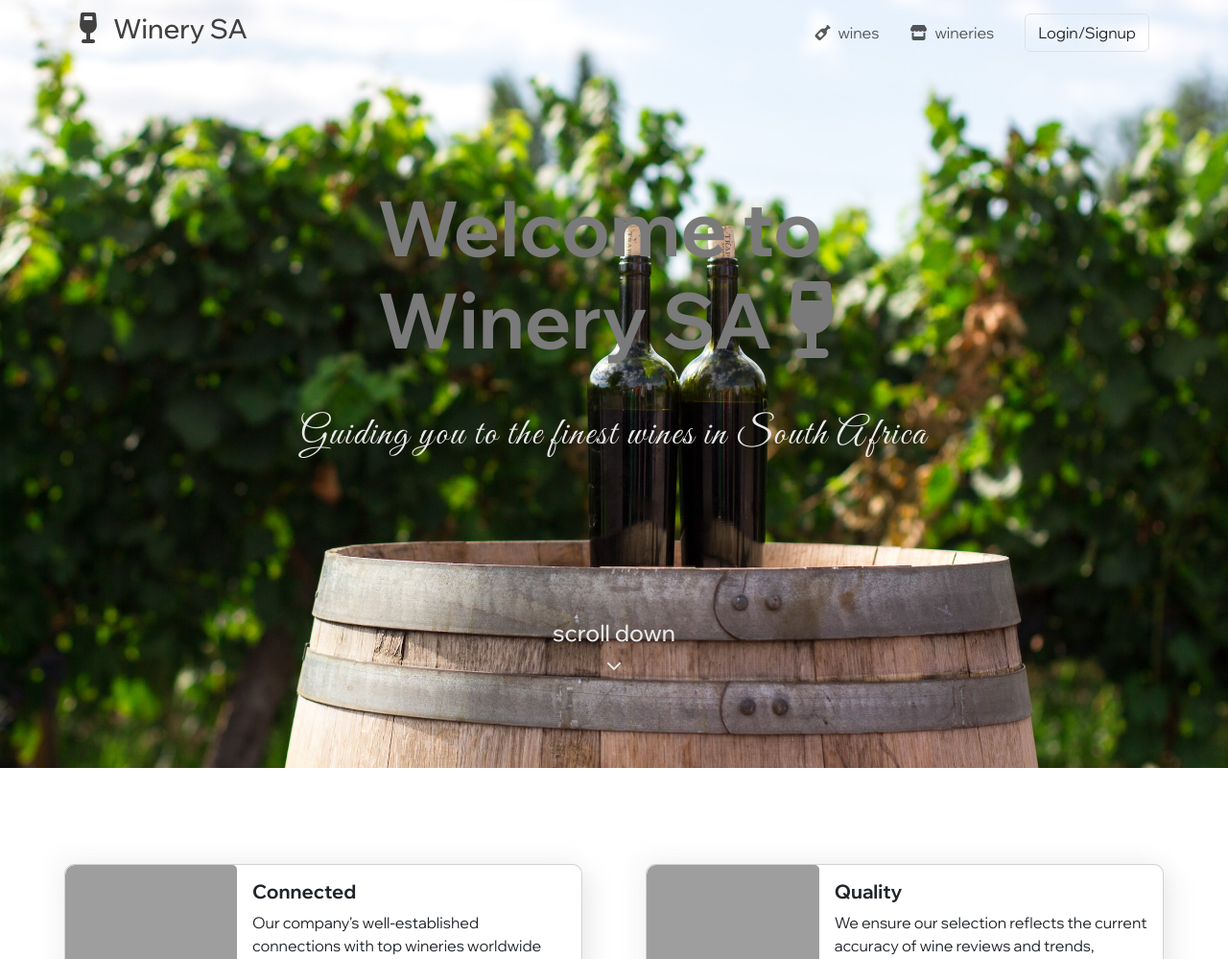
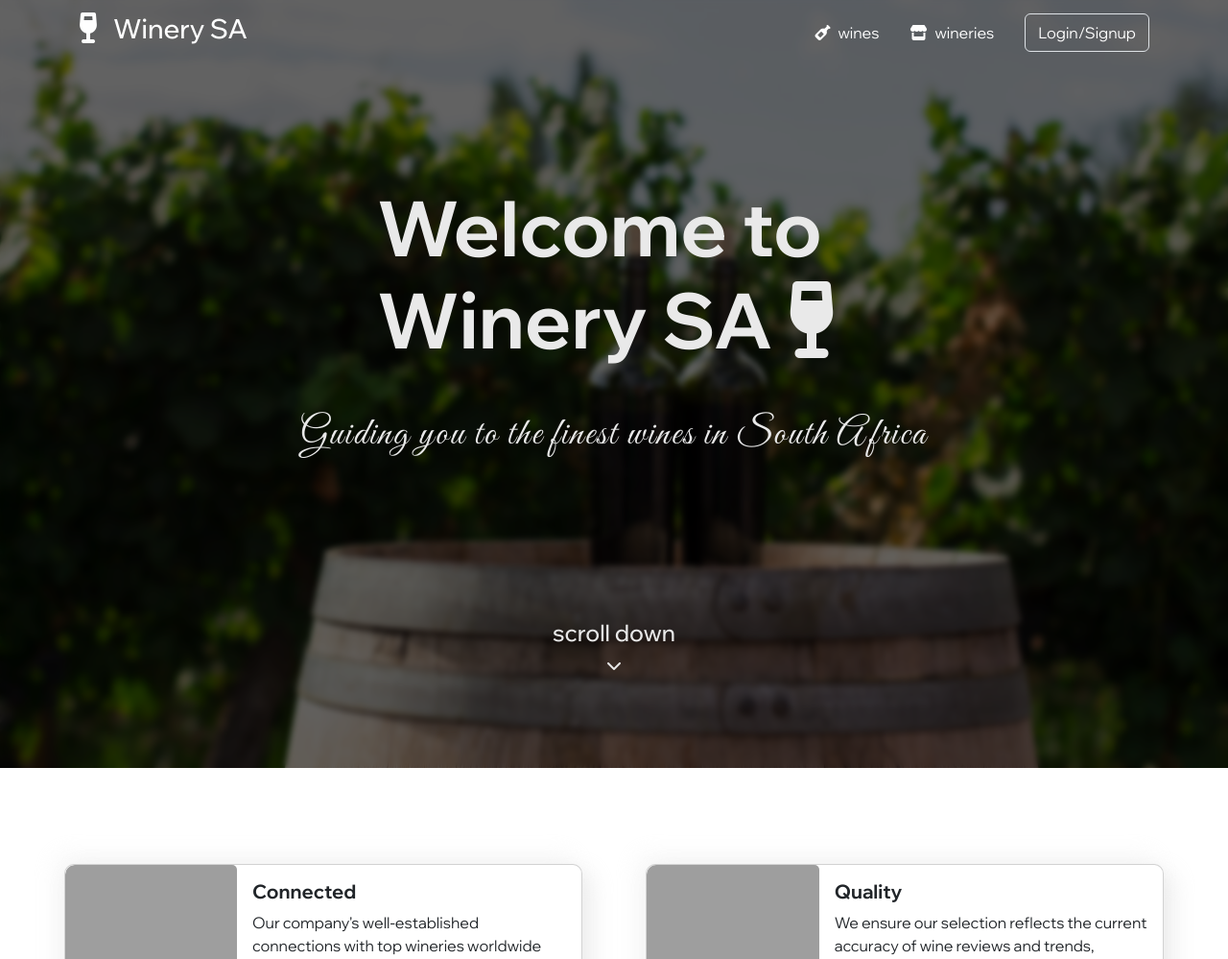
Before and after one commit to TiyisoWolfiez/COS221-PA5, a PHP site: page / in a window 1280 px wide. Shown: the top 999 px of the page at 96% size. Run offline with PHP 8.4, Linux system fonts and the light colour scheme; some libraries are stand-ins or nearby versions; grey boxes are pictures that could not be loaded.

Commit message:
a few changes

```diff
--- a/project/FrontEnd/Components/Navbar.php
+++ b/project/FrontEnd/Components/Navbar.php
@@ -40,12 +40,18 @@
             '<i class="fa-solid fa-magnifying-glass ms-2" style="color: #414141; font-size: 1.5rem;" onclick="searchFor()"></i>' //<!--check if current page is wineries or wines then render this-->
             : "";
     }
+
+    function colour(){
+      $url_array =  explode('/', $_SERVER['REQUEST_URI']) ;
+      $url = end($url_array);
+      return $url == "index.php" || $url == "wineries-details.php" ? "" : "color: #414141;";
+    }
 ?>
 <nav class="navbar navbar-noscroll <?php echo currentPage()?> navbar-expand-lg fixed-top navbar-light">
     <div class="container">
       <a class="navbar-brand d-flex" href="index.php">
-        <i class="fa-solid fa-wine-glass pe-3" style="color: #414141; font-size: 2rem;"></i>
-        <h3 class="me-5" style="color: #414141;">Winery SA</h3>
+        <i class="fa-solid fa-wine-glass pe-3 title-icon" style="<?php echo colour()?> font-size: 2rem;"></i>
+        <h3 class="me-5 title-text" style="<?php echo colour()?>">Winery SA</h3>
     </a>
       <button
         class="navbar-toggler"
@@ -64,23 +70,23 @@
           <?php
             if(!renderNavBarLinks()){
               echo '<li class="nav-item">'.
-                      '<a class="nav-link mx-2" href="wines.php"><i class="fa-solid fa-wine-bottle pe-2"></i>wines</a><!--check whether a user is manager and conditionally render-->'.
+                      '<a class="nav-link mx-2 title-wines" href="wines.php"><i class="fa-solid fa-wine-bottle pe-2"></i>wines</a><!--check whether a user is manager and conditionally render-->'.
                     '</li>'.
                     '<li class="nav-item">'.
-                      '<a class="nav-link mx-2" href="wineries.php"><i class="fa-solid fa-store pe-2"></i>wineries</a><!--check whether a user is manager and conditionally render-->'.
+                      '<a class="nav-link mx-2 title-wineries" href="wineries.php"><i class="fa-solid fa-store pe-2"></i>wineries</a><!--check whether a user is manager and conditionally render-->'.
                     '</li>';
             }
           ?>
           <li class="nav-item ms-3 border rounded-2">
             <?php if(isset($_SESSION['username'])){
               echo '<a href="profile.php"><!--check whether a user is manager and conditionally render-->'.
-                        '<div class="btn btn-black btn-rounded">'.
+                        '<div class="btn btn-black btn-rounded title-username">'.
                             '<i class="fa-regular fa-user pe-2"></i>'. $_SESSION['username'] .
                         '</div><!--will only show for logged in users-->'.
                     '</a>';
             }
-            else if(isset($_SESSION['adminkey'])) echo '<a class="btn btn-black btn-rounded" href="admin.php">Admin '. $_SESSION['adminkey']. '</a>';
-            else echo '<a class="btn btn-black btn-rounded" href="login.php">Login/Signup</a>';
+            else if(isset($_SESSION['adminkey'])) echo '<a class="btn btn-black btn-rounded title-username" href="admin.php">Admin '. $_SESSION['adminkey']. '</a>';
+            else echo '<a class="btn btn-black btn-rounded title-username" href="login.php">Login/Signup</a>';
 
             ?>
           </li>
@@ -88,7 +94,7 @@
             if(isset($_SESSION['username']) || isset($_SESSION['adminkey'])){
               echo '<li class="nav-item">'.
                       '<div data-bs-toggle="modal" data-bs-target="#confirmLogout">'.
-                        '<a class="nav-link mx-2" href="#" data-bs-toggle="tooltip" data-bs-placement="bottom" title="Logout">'.
+                        '<a class="nav-link mx-2 title-logout" href="#" data-bs-toggle="tooltip" data-bs-placement="bottom" title="Logout">'.
                           '<i class="fa-solid fa-arrow-right-from-bracket pe-2"></i>'.
                         '</a><!--will only show for logged in users-->'.
                       '</div>'.
--- a/project/FrontEnd/Pages/index.php
+++ b/project/FrontEnd/Pages/index.php
@@ -17,6 +17,7 @@
      include "../Components/Navbar.php";
      if(isset($_SESSION['adminkey']))header("Location: admin.php");
      ?>
+     <div class="landing-page-bg">
        <div class="landing-page-container">
            <h1>Welcome to <br> Winery SA <i class="fa-solid fa-wine-glass pe-3" style="font-size: 5rem;"></i></h1>
            <h3>Guiding you to the finest wines in South Africa</h3>
@@ -24,6 +25,7 @@
            <h4>scroll down</h4>
            <div class="chevron-container">
              <i class="fa-solid fa-chevron-down" onclick="document.getElementById('home-page-content').scrollIntoView({behavior: 'smooth'});"></i>
+           </div>
        </div>
      </div>
 
@@ -86,10 +88,35 @@
   <script src="https://cdn.jsdelivr.net/npm/bootstrap@5.3.0-alpha3/dist/js/bootstrap.min.js" integrity="sha384-Y4oOpwW3duJdCWv5ly8SCFYWqFDsfob/3GkgExXKV4idmbt98QcxXYs9UoXAB7BZ" crossorigin="anonymous"></script>
   <script>
     const navEl = document.querySelector(".navbar-noscroll");
+    const titleIcon = document.querySelector(".title-icon");
+    const titleText = document.querySelector(".title-text");
+    const titleWines = document.querySelector(".title-wines");
+    const titleWineries = document.querySelector(".title-wineries");
+
+    const titleUsername = document.querySelector(".title-username");
+    const titleLogout = document.querySelector(".title-logout");
 
     window.addEventListener("scroll", () => {
-        if(window.scrollY > 300)navEl.classList.add("navbar-scroll");
-        else navEl.classList.remove("navbar-scroll");
+        if(window.scrollY > 300){
+          navEl.classList.add("navbar-scroll");
+          titleIcon.style.color = "#414141";
+          titleText.style.color = "#414141";
+          titleWines.style.color = "#414141";
+          titleWineries.style.color = "#414141";
+
+          titleUsername.style.color = "#414141";
+          if(titleLogout)titleLogout.style.color = "#414141";
+        }
+        else{
+          navEl.classList.remove("navbar-scroll");
+          titleIcon.style.color = "white";
+          titleText.style.color = "white";
+          titleWines.style.color = "white";
+          titleWineries.style.color = "white";
+
+          titleUsername.style.color = "white";
+          if(titleLogout)titleLogout.style.color = "white";
+        }
     });
   </script>
 </body>
--- a/project/FrontEnd/Styles/global.css
+++ b/project/FrontEnd/Styles/global.css
@@ -35,7 +35,9 @@ body{
 
 .navbar-scroll{
     background: var(--app-theme-col);
+    color: var( --white-1000) !important;
 }
+
 
 .filter-buttons{
     transition: transform 0.3s ease-in-out;
--- a/project/FrontEnd/Styles/home.css
+++ b/project/FrontEnd/Styles/home.css
@@ -1,6 +1,6 @@
 /*CHECK IN global.css for what variables are available for use*/
 
-.landing-page-container{
+.landing-page-bg{
     background-image: url("../Assets/landing-page\ img.jpg");
     background-position: center;
     background-repeat: no-repeat;
@@ -8,10 +8,17 @@
     width: 100vw;
     height: 100vh;
     animation: zoomIN 5s;
+}
+
+.landing-page-container{
+    width: 100vw;
+    height: 100vh;
     display: flex;
     flex-direction: column;
     align-items: center;
     justify-content: center;
+    background: rgba(0, 0, 0, 0.616);
+    backdrop-filter: blur(3px);
 }
 
 @keyframes zoomIN {
@@ -23,7 +30,6 @@
     margin-top: 15vh;
     font-size: 80px;
     font-weight: var(--bold-f);
-    color: var(--gray-1000);
 }
 
 .landing-page-container h3{
@@ -108,3 +114,7 @@
     border-top-left-radius: 10px;
     border-bottom-left-radius: 10px;
 }
+
+.title-icon, .title-text, .title-wines, .title-wineries, .title-username, .title-logout{
+    color: white;
+}
--- a/project/FrontEnd/Styles/winery-details.css
+++ b/project/FrontEnd/Styles/winery-details.css
@@ -11,6 +11,7 @@
     width: 99vw;
     height: 70vh;
     overflow: hidden;
+    filter: blur(3px);
 }
 
 .winery-image{
@@ -50,3 +51,7 @@
     margin-top: -15vh;
     margin-left: 10vw;
 }
+
+.title-icon, .title-text, .title-wines, .title-wineries, .title-username, .title-logout{
+    color: white;
+}
```
Also changed, not shown: project/FrontEnd/Pages/wineries-details.php (+27 -2 lines). Lines whose indentation alone changed are shown as unchanged.
